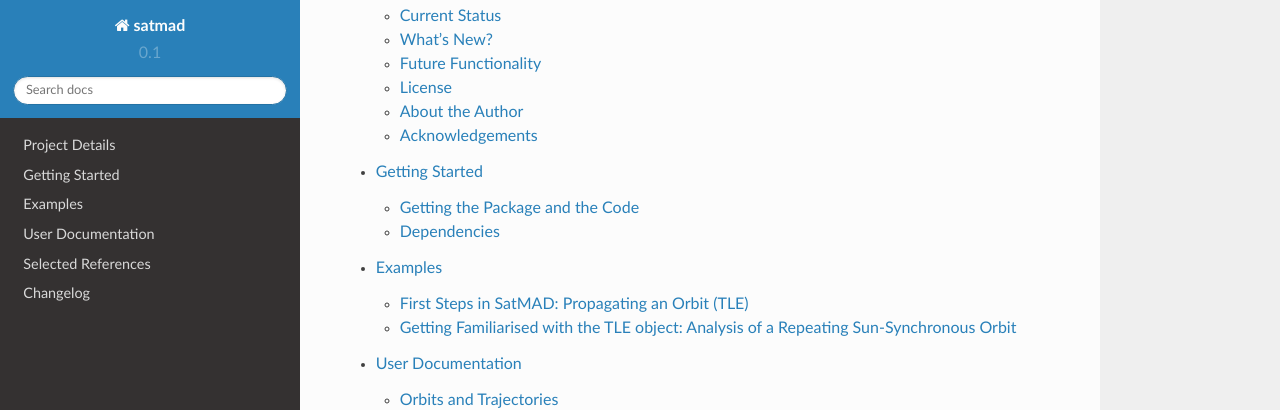
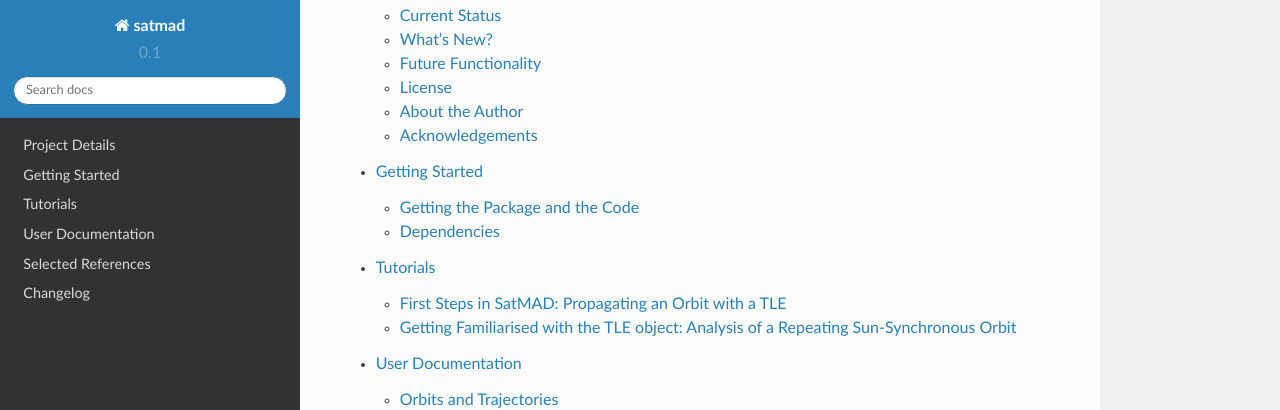
Before and after one commit to egemenimre/satmad, a Sphinx documentation site: the page built from docs/index.rst, in a window 1280 px wide and 900 px high, scrolled down 576 px. Shown: the top 410 px of the window. Built offline with Sphinx 7.4.7 and the Read the Docs theme 2.0.0, drawn with Linux system fonts in a browser that asks for light colours; pages that are not in the unit, such as notebooks, are missing from menus.

Commit message:
Moved examples to tutorials

```diff
--- a/docs/index.rst
+++ b/docs/index.rst
@@ -22,7 +22,7 @@ and `in plain document format <https://satmad-applications.readthedocs.io/>`_.
 
     about
     getting_started
-    examples
+    tutorials
     doc_index
     references
 
```
Also changed, not shown: docs/examples.rst (deleted, +0 -17 lines), docs/tutorials.rst (added, +18 -0 lines), docs/tutorials/satmad_first_steps.ipynb, docs/tutorials/sso_analysis.ipynb (renamed from docs/examples/tutorials/sso_analysis.ipynb).
